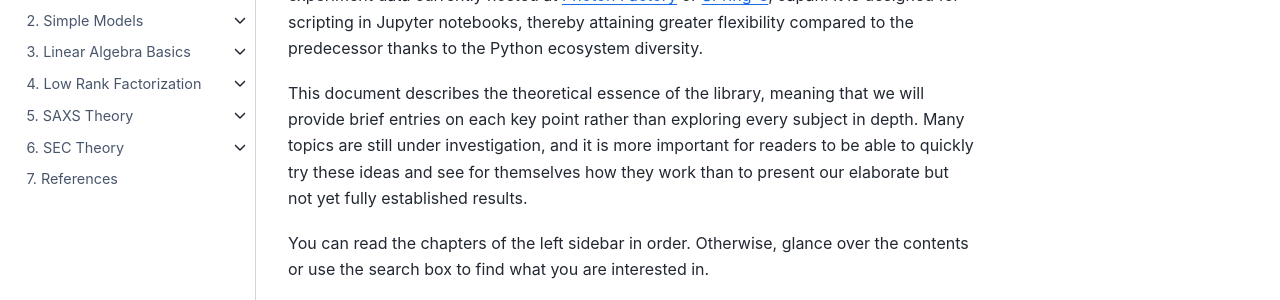
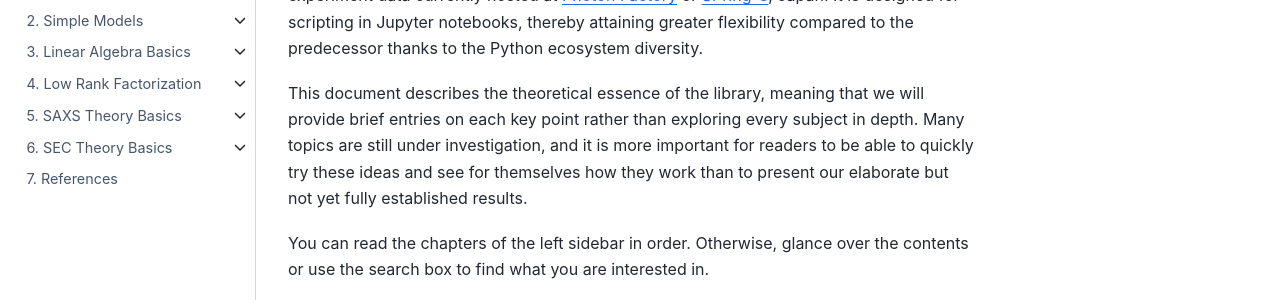
Before and after one commit to molass-saxs/molass-essence, a Jupyter Book: the page built from chapters/intro.md, in a window 1280 px wide. Shown: the part 297-597 px from the top of the page. Built offline with Jupyter Book 1.0.4 settings and Sphinx 7.4.7 and the Sphinx Book theme 1.1.4, drawn with Linux system fonts in a browser that asks for light colours; pages that are not in the unit, such as notebooks, are missing from menus; part of the change alters nothing that is shown.

```diff
--- a/_toc.yml
+++ b/_toc.yml
@@ -55,22 +55,22 @@ chapters:
   - file: chapters/40/proportional
     title: Proportional EGH Modeling
 - file: chapters/50/saxs-theory
-  title: SAXS Theory
+  title: SAXS Theory Basics
   sections:
   - file: chapters/50/fourier
     title: Fourier Transform - from Density to Scattering
   - file: chapters/50/guinier
     title: Guinier Approximation
+  - file: chapters/50/scattering-factors
+    title: Form and Structure Factors
   - file: chapters/50/interparticle
     title: Interparticle Effects
-  - file: chapters/50/structure
-    title: Structure Factor
-  - file: chapters/50/dependent-factor
-    title: Dependent Factor Issue
+  - file: chapters/50/worsened-errors
+    title: Linearly Worsened Errors
   - file: chapters/50/bounded-lrf
-    title: Bounded Low-Rank Factorization
+    title: Bounded Structure Factorization
 - file: chapters/60/sec-theory
-  title: SEC Theory
+  title: SEC Theory Basics
   sections:
   - file: chapters/60/plate-theory
     title: Plate Theory
--- a/references.bib
+++ b/references.bib
@@ -513,3 +513,18 @@ url = {https://doi.org/10.1107/S0021889810015773},
     doi = {10.1093/oso/9780199670871.001.0001},
     url = {https://doi.org/10.1093/oso/9780199670871.001.0001},
 }
+
+@article{Gommes:gj5274,
+author = "Gommes, Cedric J. and Jaksch, Sebastian and Frielinghaus, Henrich",
+title = "{Small-angle scattering for beginners}",
+journal = "Journal of Applied Crystallography",
+year = "2021",
+volume = "54",
+number = "6",
+pages = "1832--1843",
+month = "Dec",
+doi = {10.1107/S1600576721010293},
+url = {https://doi.org/10.1107/S1600576721010293},
+abstract = {Many experimental methods are available for the characterization of nanostructures, but most of them are limited by stringent experimental conditions. When it comes to analysing nanostructures in the bulk or in their natural environment {--} even as ordinary as water at room temperature {--} small-angle scattering (SAS) of X-rays or neutrons is often the only option. The rapid worldwide development of synchrotron and neutron facilities over recent decades has opened unprecedented possibilities for using SAS {\it in situ} and in a time-resolved way. But, in spite of its huge potential in the field of nanomaterials in general, SAS is covered far less than other characterization methods in non-specialized curricula. Presented here is a rigorous discussion of small-angle scattering, at a technical level comparable to the classical undergraduate coverage of X-ray diffraction by crystals and which contains diffraction as a particular case.},
+keywords = {small-angle scattering, SAXS, SANS, form factors, structure factors},
+}
```
Also changed, not shown: 6 other files.
